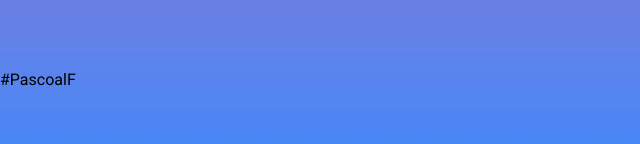
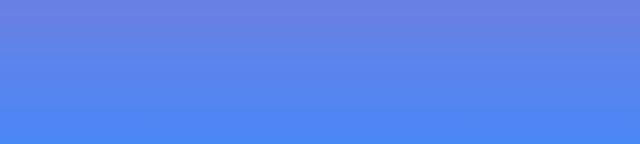
Before and after one commit to Lost-Fernandes/Aulaformulario.github.io, a plain HTML site: page index.html in a window 1280 px wide. Shown: the part 634-778 px from the top of the page, 0-640 px from the left. Drawn offline with Linux system fonts and the light colour scheme.

Commit message:
Update index.html

```diff
--- a/index.html
+++ b/index.html
@@ -41,9 +41,6 @@
                 <button type="submit" id="btn-enviar" class="btn-enviar">Enviar</button>
             </form>
         </main>
-        <div id="hashtag">
-      #PascoalF
-        </div>
         <script src="src/js/index.js"></script>
     </body>
 </html>
```
